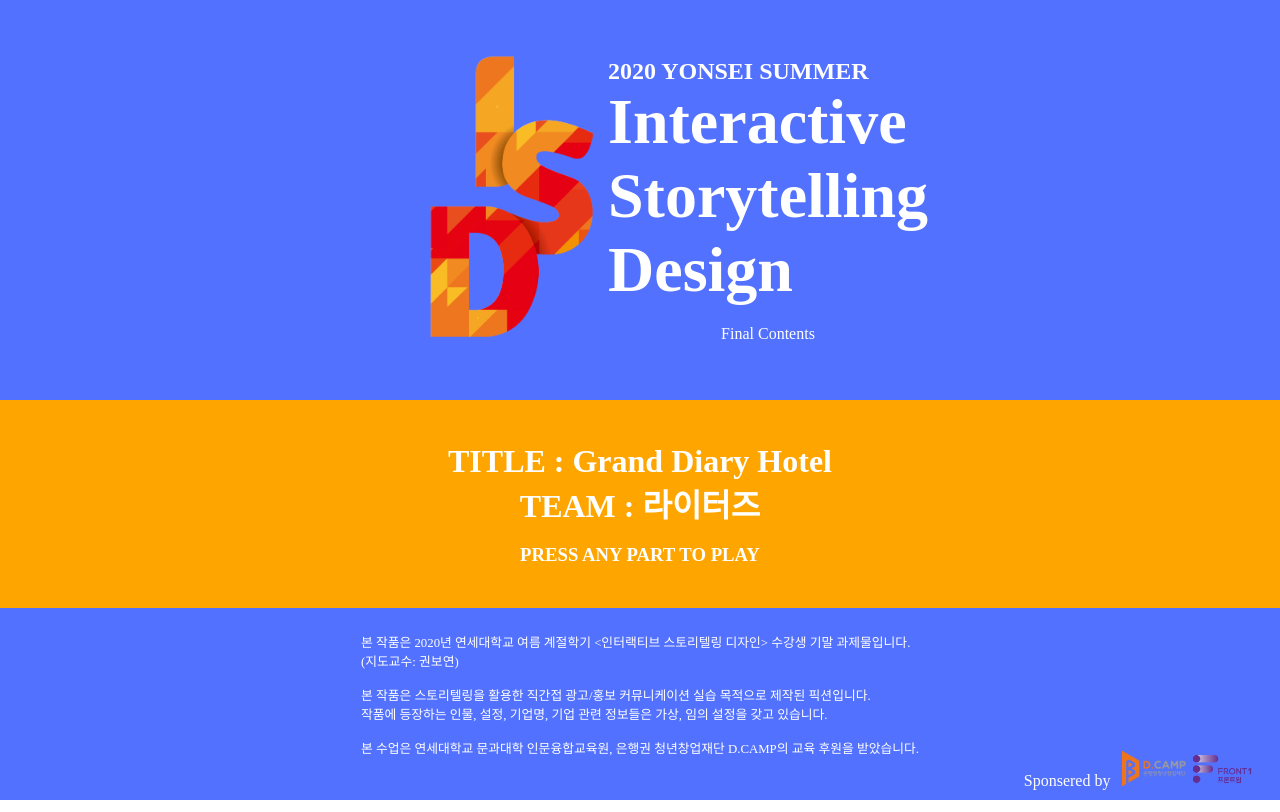
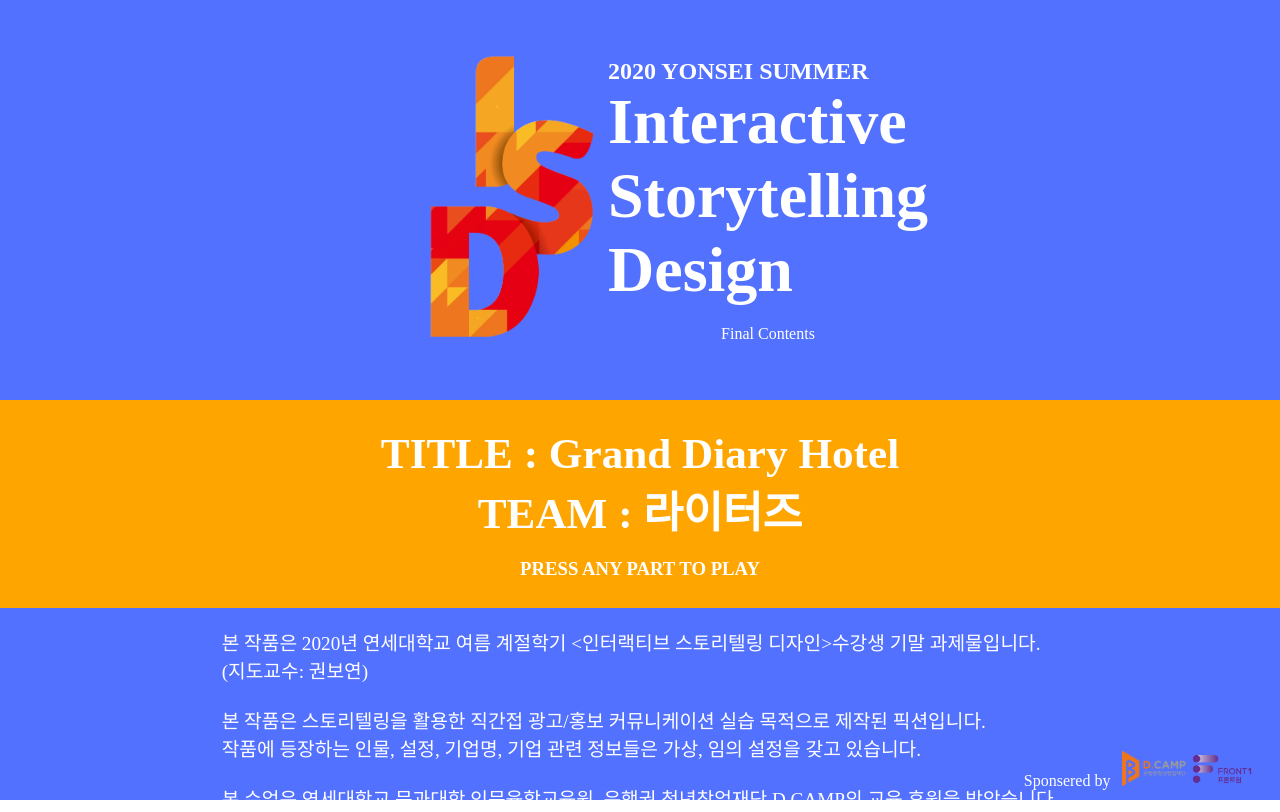
Before and after one commit to yonsei-isd/2020SummerTeam1, a plain HTML site: page index.html in a window 1280 px wide. Drawn offline with nearby package versions, Linux system fonts and the light colour scheme.

Commit message:
Update index.html

```diff
--- a/index.html
+++ b/index.html
@@ -7,6 +7,9 @@
     <script src="https://code.jquery.com/jquery-3.5.1.slim.js" integrity="sha256-DrT5NfxfbHvMHux31Lkhxg42LY6of8TaYyK50jnxRnM=" crossorigin="anonymous"></script>
     <script>
         $(document).ready(function () {
+
+
+
             $('body').click(function () {
                 window.location.href="./twine.html"
             });
@@ -76,17 +79,18 @@
             background-color: #5271ff;
         }
 
-        #introduce{
-            display: inline;
-            position: absolute;
-            top:45%;
-            left:50%;
-            transform: translate(-50%,-50%);
-        }
+
+            #introduce p {
+                display:table;
+                padding-top:20px;
+                margin-left:auto;
+                margin-right:auto;
+                font-size:1.2rem;
+            }
 
         .box3 div p{
             color: white;
-            font-size: 0.8rem;
+            font-size: 1.2rem;
         }
 
         #sponsers{
@@ -107,6 +111,14 @@
             color: white;
         }
 
+        .storyTitle h1{
+            font-size:2.7rem;
+        }
+
+        .storyTitle h2{
+            font-size:2.2rem;
+        }
+
     </style>
 </head>
 <body>
@@ -120,7 +132,7 @@
         </div>
     </div>
     <div class="box2">
-        <div>
+        <div class="storyTitle">
             <h1>TITLE : Grand Diary Hotel</h1>
             <h1>TEAM : 라이터즈</h1>
             <br/>
@@ -130,8 +142,7 @@
     <div class="box3">
         <div id="introduce">
             <p>
-                본 작품은 2020년 연세대학교 여름 계절학기 <인터랙티브 스토리텔링 디자인>
-                    수강생 기말 과제물입니다.<br />
+                    본 작품은 2020년 연세대학교 여름 계절학기 <인터랙티브 스토리텔링 디자인>수강생 기말 과제물입니다.<br/>
                     (지도교수: 권보연)<br />
                     <br />
                     본 작품은 스토리텔링을 활용한 직간접 광고/홍보 커뮤니케이션 실습 목적으로 제작된 픽션입니다.<br />
```
